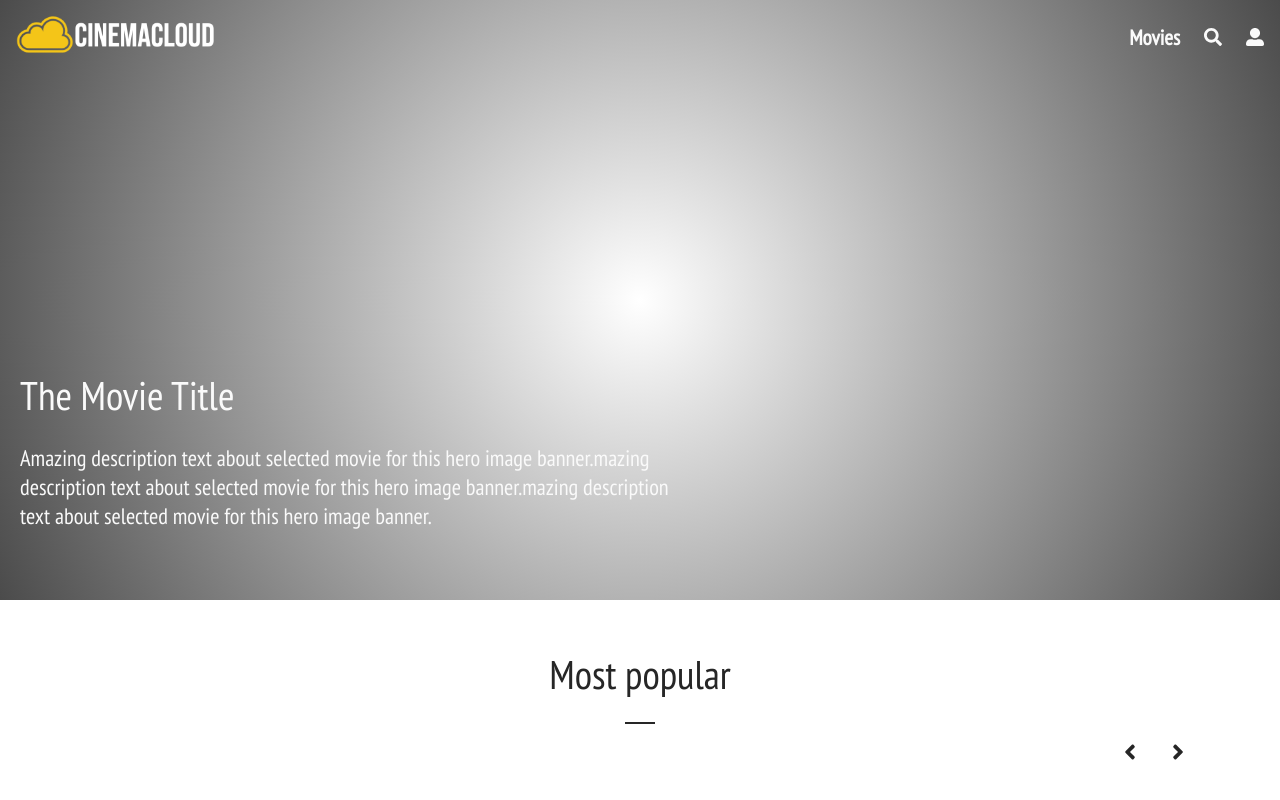
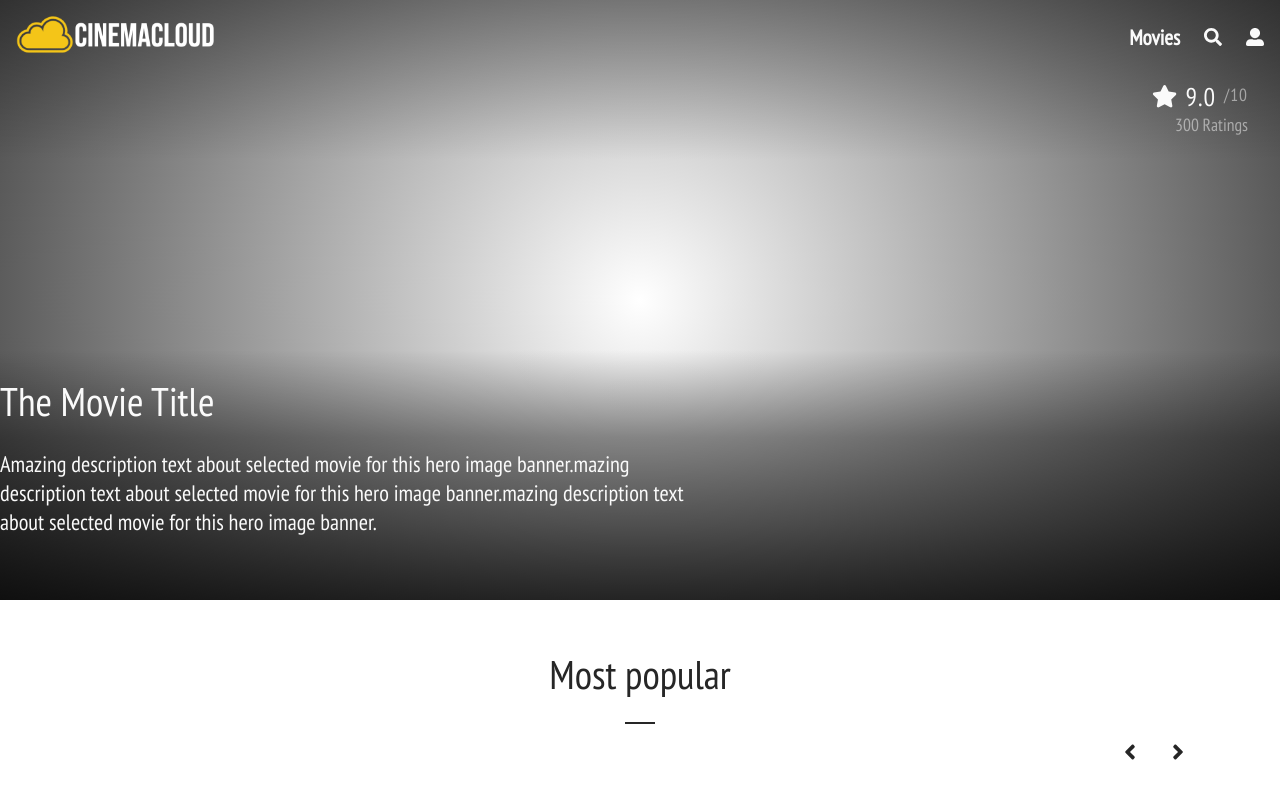
Before and after one commit to SzymonGos/cinema_cloud, a React app: page / in a window 1280 px wide. Shown: the top 800 px of the page. Built offline with nearby package versions, Linux system fonts and the light colour scheme.

Commit message:
add styles to heroBanner / Navbar

```diff
--- a/src/components/HomePage/HeroBanner.js
+++ b/src/components/HomePage/HeroBanner.js
@@ -1,12 +1,34 @@
 import React from 'react'
+import { FontAwesomeIcon } from '@fortawesome/react-fontawesome';
+import { fas, faStar } from '@fortawesome/free-solid-svg-icons';
 
 export default function HeroBanner() {
     return (
-        <section className="hero-content">
-            <div className="hero-wrapper">
-                <div className="hero-content__text-box">
-                    <h1 className='title'>The Movie Title</h1>
-                    <p className='paragraph'>Amazing description text about selected movie for this hero image banner.mazing description text about selected movie for this hero image banner.mazing description text about selected movie for this hero image banner.</p>
+        <section className="hero">
+            <div className="hero__shadow-top"></div>
+            <div className='hero__rating'>
+                <ul>
+                    <li>
+                        <FontAwesomeIcon
+                            icon={faStar}
+                        />
+                    </li>
+                    <li>
+                        <h5 className='hero__movie-rating'>9.0</h5>
+                    </li>
+                    <li>
+                        <h6 className='hero__max-rating'>/10</h6>
+                    </li>
+                </ul>
+                <div className="hero__max-rating"><p>300 Ratings</p></div>
+            </div>
+            <div className="hero__shadow-bottom"></div>
+            <div className="hero__content">
+                <div className="hero__text-box">
+                    <div className="hero__text-background">
+                        <h1 className='title'>The Movie Title</h1>
+                        <p className='paragraph'>Amazing description text about selected movie for this hero image banner.mazing description text about selected movie for this hero image banner.mazing description text about selected movie for this hero image banner.</p>
+                    </div>
                 </div>
             </div>
         </section>
--- a/src/components/Navbar/Navbar.js
+++ b/src/components/Navbar/Navbar.js
@@ -15,7 +15,7 @@ export default function Navbar() {
     }, [])
 
     return (
-        <nav className={`${offset > 50 ? "nav nav-background" : "nav"}`}>
+        <nav className={`${offset > 30 ? "nav nav-background" : "nav"}`}>
             <div className="nav__content">
                 <Link to='/'>
                     <img className='logo-img' src={logo} alt="cinemacloud" />
--- a/src/sass/_mixins.sass
+++ b/src/sass/_mixins.sass
@@ -6,5 +6,17 @@
     max-width: 992px
     margin: 0 auto
 
-@mixin bg-gradient
-    background-image: linear-gradient(120deg, #fdfbfb 0%, #ebedee 100%)
+@mixin shadow-top
+        background: linear-gradient( to bottom, rgba(0, 0, 0, 0.35) 0%, transparent 100% )
+        height: 160px
+        width: 100%
+        position: absolute
+        top: 0
+        left: 0
+
+@mixin shadow-bottom
+        background-image: linear-gradient(180deg, rgba(0, 0, 0, 0) 0%, rgba(0, 0, 0, 0.4) 35%, rgba(0, 0, 0, 0.6) 70%, rgba(0, 0, 0, 0.8) 100% )
+        position: absolute
+        height: 250px
+        width: 100%
+        bottom: 0
--- a/src/sass/_navbar.sass
+++ b/src/sass/_navbar.sass
@@ -5,7 +5,7 @@
     position: fixed
     top: 0
     z-index: 999
-    transition: 1s cubic-bezier(.4,.3,0,1)
+    transition: .6s cubic-bezier(.4,.3,0,1)
 
     &__content
         @include content
--- a/src/sass/homePage/_heroBanner.sass
+++ b/src/sass/homePage/_heroBanner.sass
@@ -1,19 +1,69 @@
-.hero-wrapper
-    @include content
-
-.hero-content
+.hero
     position: relative
     height: 600px
     width: 100%
-    // background: rgb(255,255,255)
     background: radial-gradient(circle, rgba(255,255,255,1) 0%, rgba(75,75,75,1) 100%)
     margin-bottom: 3rem
+
+    &__content
+        @include content
+
+    &__shadow-top
+        @include shadow-top
+
+    &__rating
+        @include content
+        position: relative
+        padding: 4rem 2rem 0 0
+        color: $main-white
+        width: 100%
+        z-index: 10
+
+        & ul
+            display: flex
+            justify-content: flex-end
+            align-items: baseline
+            list-style: none
+            letter-spacing: 1px
+
+            & li
+                margin-right: .5rem
+
+                &:first-child
+                    align-self: center
+                    font-size: 1.4rem
+
+                &:last-child
+                    margin-right: 0
+
+    &__movie-rating
+        font-weight: 200
+        font-size: 1.6rem
+
+    &__max-rating
+        font-weight: 200
+        opacity: 0.5
+        font-size: 1.1rem
+        float: right
+        & p
+            font-size: 1.1rem
 
     &__text-box
         position: absolute
         min-height: 100px
         max-width: 700px
         color: $main-white !important
-        bottom: 50px
-        padding: 20px
-        z-index: 100
+        bottom: 0px
+        padding: 1.3rem
+        z-index: 2
+
+    &__shadow-bottom
+        @include shadow-bottom
+
+@include breakpoint-md-up
+
+    .hero__rating
+        padding-top: 5rem
+
+    .hero__text-box
+        padding: 0 0 4rem
```
